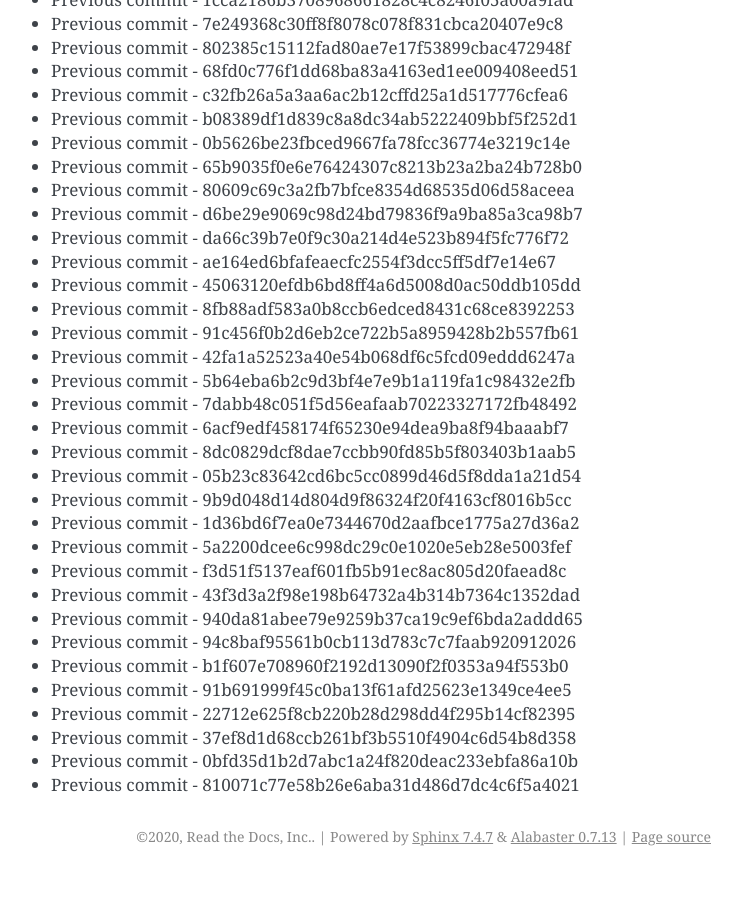
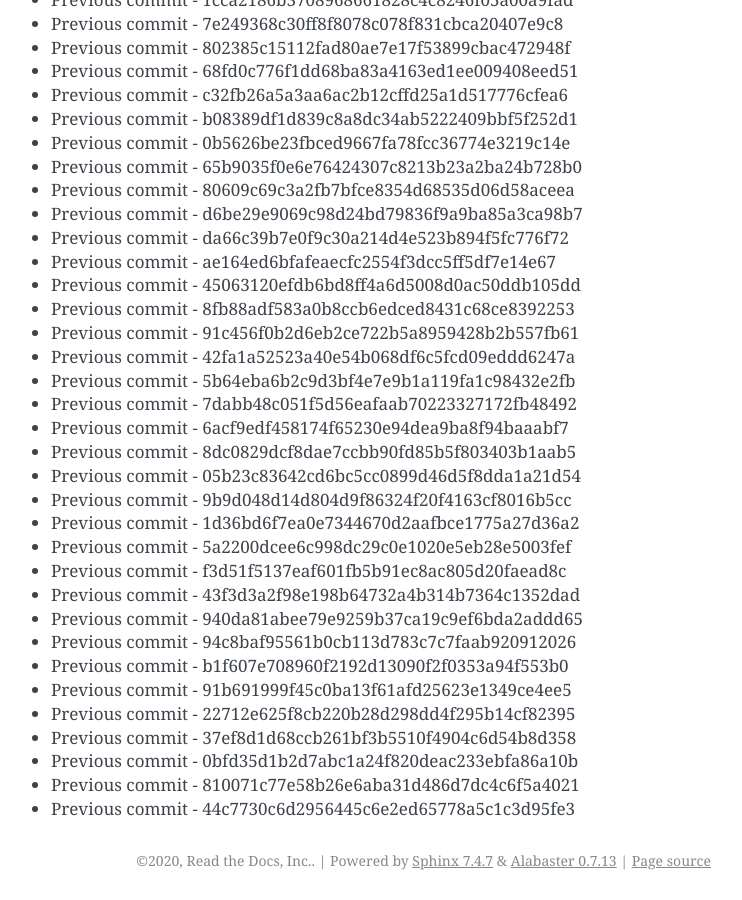
Before and after one commit to readthedocs/rtd-git-stresstest, a Sphinx documentation site: the page built from docs/updates.rst, in a window 1280 px wide and 900 px high, scrolled down 81446 px. Shown: the whole window, without its empty margins (399-1141 px from the left). Built offline with Sphinx 7.4.7, drawn with Linux system fonts in a browser that asks for light colours; before the commit the page ends 82322 px from its top, so only the background shows below that.

Commit message:
Generating commit from previous: 44c7730c6d2956445c6e2ed65778a5c1c3d95fe3

```diff
--- a/docs/updates.rst
+++ b/docs/updates.rst
@@ -3454,3 +3454,4 @@ It can be tested for any performance characteristics.
 * Previous commit - 37ef8d1d68ccb261bf3b5510f4904c6d54b8d358
 * Previous commit - 0bfd35d1b2d7abc1a24f820deac233ebfa86a10b
 * Previous commit - 810071c77e58b26e6aba31d486d7dc4c6f5a4021
+* Previous commit - 44c7730c6d2956445c6e2ed65778a5c1c3d95fe3
```
